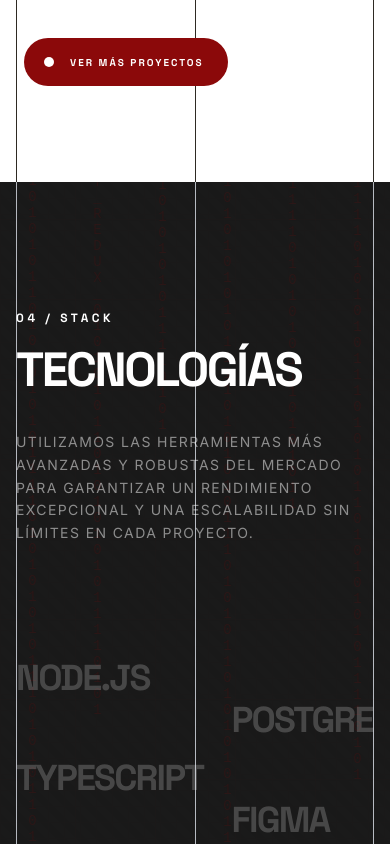
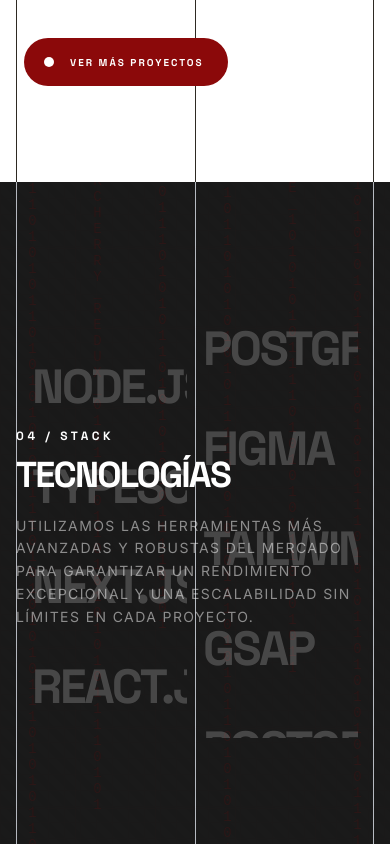
Before and after one commit to blackcherry-devs/BlackCherryITConsulting_official_website, a Next.js app: page / in a window 390 px wide. Shown: the part 3920-4764 px from the top of the page. Built offline with nearby package versions, Linux system fonts and the light colour scheme.

Commit message:
feat: add interactive TechStack component with animated scrolling carousels

```diff
--- a/components/home/TechStack.tsx
+++ b/components/home/TechStack.tsx
@@ -5,7 +5,7 @@
   const stackBottom = ["TAILWIND", "GSAP", "POSTGRES", "FIGMA"];
 
   return (
-    <section id="tecnologias" className="w-full py-32 md:py-48 px-4 md:px-[7rem] bg-[#1a1a1a] text-white relative overflow-hidden">
+    <section id="tecnologias" className="w-full py-24 lg:py-48 px-4 lg:px-[7rem] bg-[#1a1a1a] text-white relative overflow-hidden flex flex-col justify-center">
       <GridLines />
       {/* Glyph Rain Background */}
       <div className="glyph-rain-container">
@@ -21,27 +21,27 @@
       <div className="absolute inset-0 blueprint-circuit opacity-[0.08] pointer-events-none z-0"></div>
       <div className="absolute inset-0 diagonal-blueprint opacity-[0.04] pointer-events-none z-0"></div>
 
-      <div className="flex flex-col md:flex-row relative z-10 items-stretch min-h-[600px]">
+      <div className="w-full min-h-[500px] lg:min-h-[600px] relative z-10 flex flex-col lg:flex-row items-stretch">
         {/* Left Side: Content Centered on axis */}
-        <div className="md:w-[35%] flex flex-col justify-center items-start text-left pl-0 md:pl-4 mb-16 md:mb-0">
-          <span className="font-headline font-black text-white text-xs tracking-[0.3em] uppercase mb-6">04 / STACK</span>
-          <h2 className="font-headline font-black text-5xl md:text-7xl tracking-tighter leading-[0.85] uppercase">
+        <div className="absolute inset-0 lg:relative lg:inset-auto z-20 lg:z-10 lg:w-[35%] flex flex-col justify-center items-start text-left pl-0 sm:pl-16 lg:pl-4 lg:mb-0 pointer-events-none w-full">
+          <span className="font-headline font-black text-white text-xs tracking-[0.3em] uppercase mb-4 sm:mb-6">04 / STACK</span>
+          <h2 className="font-headline font-black text-4xl sm:text-5xl lg:text-7xl tracking-tighter leading-[0.85] uppercase w-full break-words">
             TECNOLOGÍAS
           </h2>
-          <p className="mt-10 font-body text-white/50 max-w-sm text-sm uppercase tracking-widest leading-relaxed">
+          <p className="mt-6 sm:mt-10 font-body text-white/50 w-full lg:max-w-sm text-sm uppercase tracking-widest leading-relaxed">
             Utilizamos las herramientas más avanzadas y robustas del mercado para garantizar un rendimiento excepcional y una escalabilidad sin límites en cada proyecto.
           </p>
         </div>
 
         {/* Right Side: Staggered Carousels */}
-        <div className="md:w-[65%] flex gap-4 md:gap-8 items-start h-[400px] md:h-[700px] overflow-hidden pr-0 md:pr-4 relative py-10 md:py-20 w-full">
+        <div className="lg:w-[65%] absolute lg:relative inset-0 lg:inset-auto z-0 lg:z-10 flex gap-4 lg:gap-8 items-start h-full lg:h-[700px] overflow-hidden px-[var(--gutter-width)] lg:px-0 lg:pr-4 py-10 lg:py-20 w-full">
           {/* Carousel 1 (Scrolls UP) */}
-          <div className="flex-[1.4] relative h-[400px] md:h-[600px] overflow-hidden bg-transparent -mt-10 md:-mt-20">
+          <div className="flex-1 lg:flex-[1.4] relative h-full lg:h-[600px] overflow-hidden bg-transparent lg:-mt-20">
             <div className="flex flex-col gap-0 py-0 animate-scroll-up">
               {/* Render twice for seamless loop */}
               {[...stackTop, ...stackTop].map((tech, i) => (
-                <div key={i} className="h-[100px] md:h-[150px] flex items-center justify-start">
-                  <span className="font-headline font-black text-4xl md:text-7xl tracking-tighter uppercase opacity-20 hover:opacity-100 hover:text-primary-container transition-all cursor-default whitespace-nowrap">
+                <div key={i} className="h-[100px] lg:h-[150px] flex items-center justify-start">
+                  <span className="font-headline font-black text-5xl lg:text-7xl tracking-tighter uppercase opacity-20 hover:opacity-100 hover:text-primary-container transition-all cursor-default whitespace-nowrap">
                     {tech}
                   </span>
                 </div>
@@ -50,12 +50,12 @@
           </div>
 
           {/* Carousel 2 (Scrolls DOWN) */}
-          <div className="flex-1 relative h-[400px] md:h-[600px] overflow-hidden bg-transparent mt-10 md:mt-20">
+          <div className="flex-1 relative h-full lg:h-[600px] overflow-hidden bg-transparent lg:mt-20">
             <div className="flex flex-col gap-0 py-0 animate-scroll-down">
               {/* Render twice for seamless loop */}
               {[...stackBottom, ...stackBottom].map((tech, i) => (
-                <div key={i} className="h-[100px] md:h-[150px] flex items-center justify-start">
-                  <span className="font-headline font-black text-4xl md:text-7xl tracking-tighter uppercase opacity-20 hover:opacity-100 hover:text-primary-container transition-all cursor-default whitespace-nowrap">
+                <div key={i} className="h-[100px] lg:h-[150px] flex items-center justify-start">
+                  <span className="font-headline font-black text-5xl lg:text-7xl tracking-tighter uppercase opacity-20 hover:opacity-100 hover:text-primary-container transition-all cursor-default whitespace-nowrap">
                     {tech}
                   </span>
                 </div>
```
